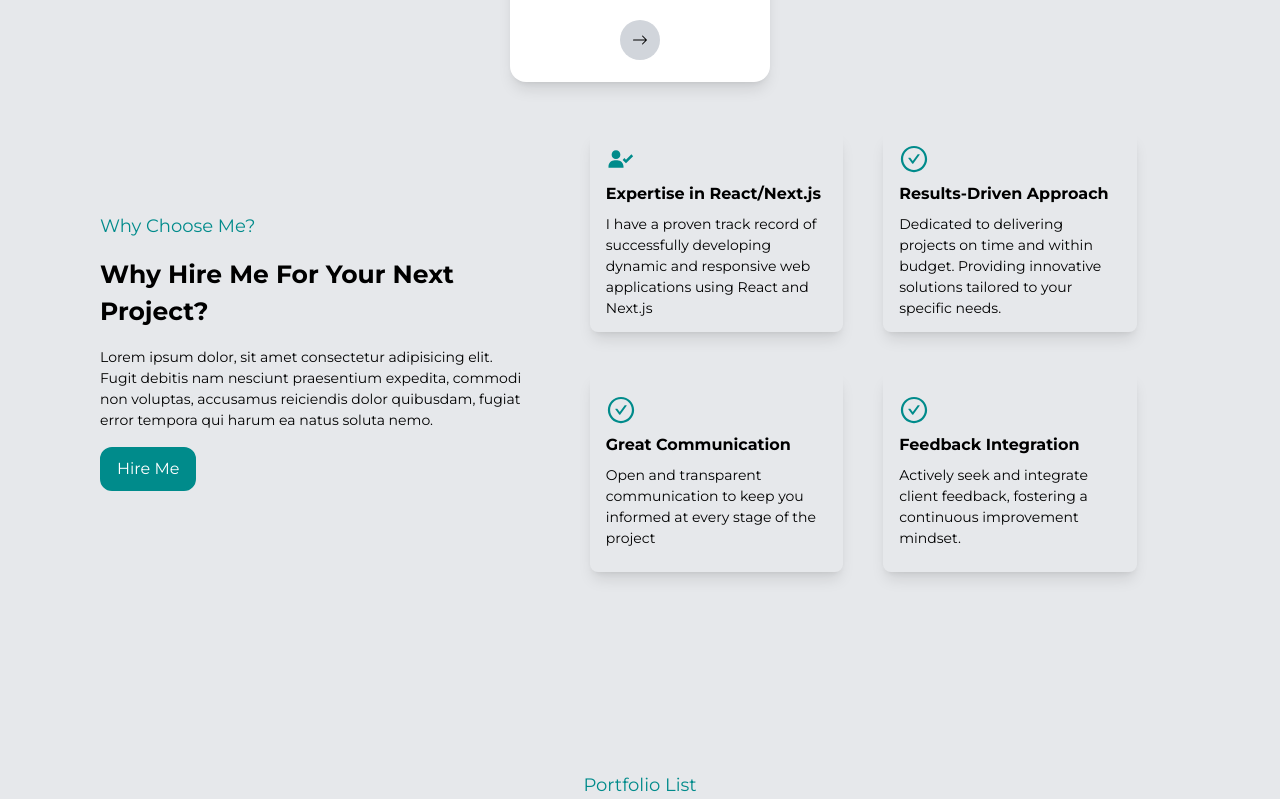
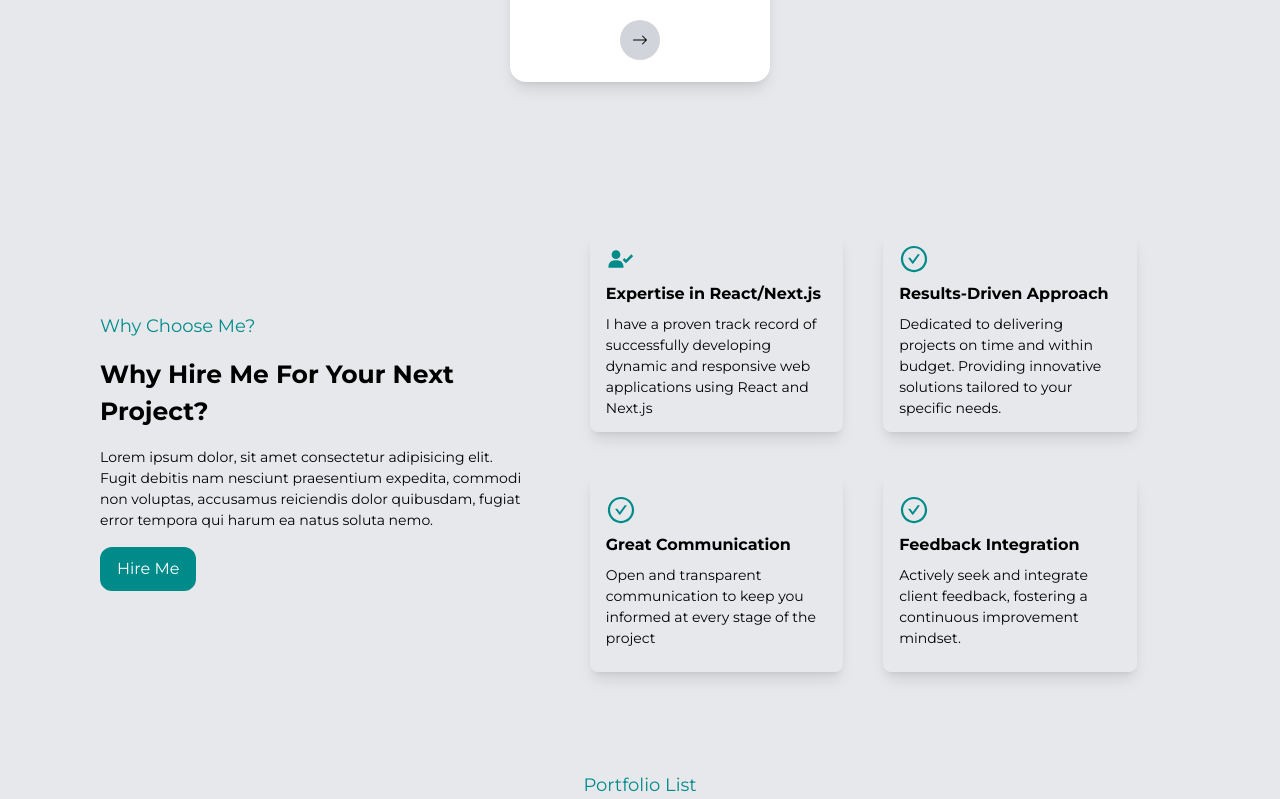
Before and after one commit to ranselorm/ransel, a Next.js app: page / in a window 1280 px wide. Shown: the part 1501-2300 px from the top of the page. Built offline with nearby package versions, Linux system fonts and the light colour scheme.

Commit message:
Add Portfolio section

```diff
--- a/components/ChooseMe.jsx
+++ b/components/ChooseMe.jsx
@@ -30,7 +30,7 @@ const data = [
 
 const ChooseMe = () => {
   return (
-    <section className="text-black font-primary">
+    <section className="text-black font-primary mt-[100px]">
       <div className="flex items-center flex-col gap-6 lg:flex-row justify-center">
         <article className="w-full lg:w-2/5 text-center lg:text-left font-primary flex flex-col justify-start lg:items-start items-center gap-y-4">
           <SubHeading text="Why Choose Me?" />
--- a/components/Portfolio.jsx
+++ b/components/Portfolio.jsx
@@ -16,7 +16,7 @@ const images = [
 
 const Portfolio = () => {
   return (
-    <section className="text-black mt-[200px]">
+    <section className="text-black mt-[100px]">
       <article className="w-full text-center font-primary flex flex-col items-center gap-y-4 mb-12">
         <SubHeading text="Portfolio List" />
         <Heading text="Captivating Portfolio" />
```
